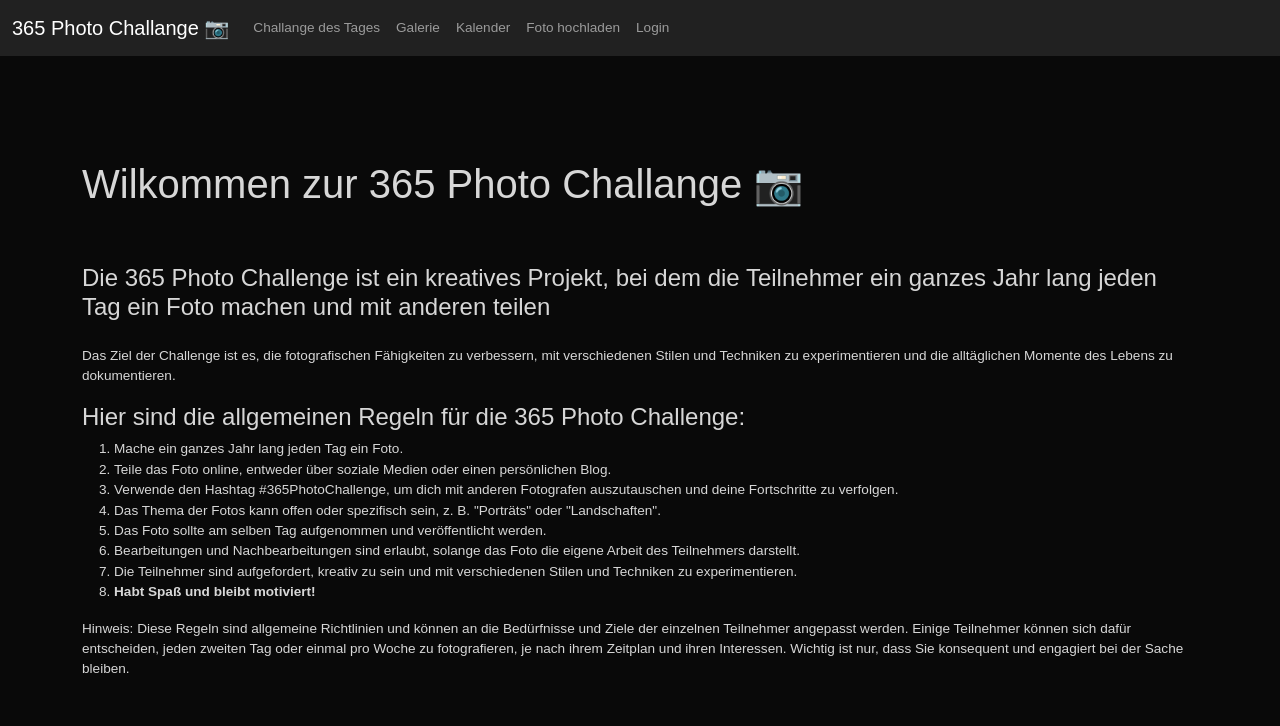
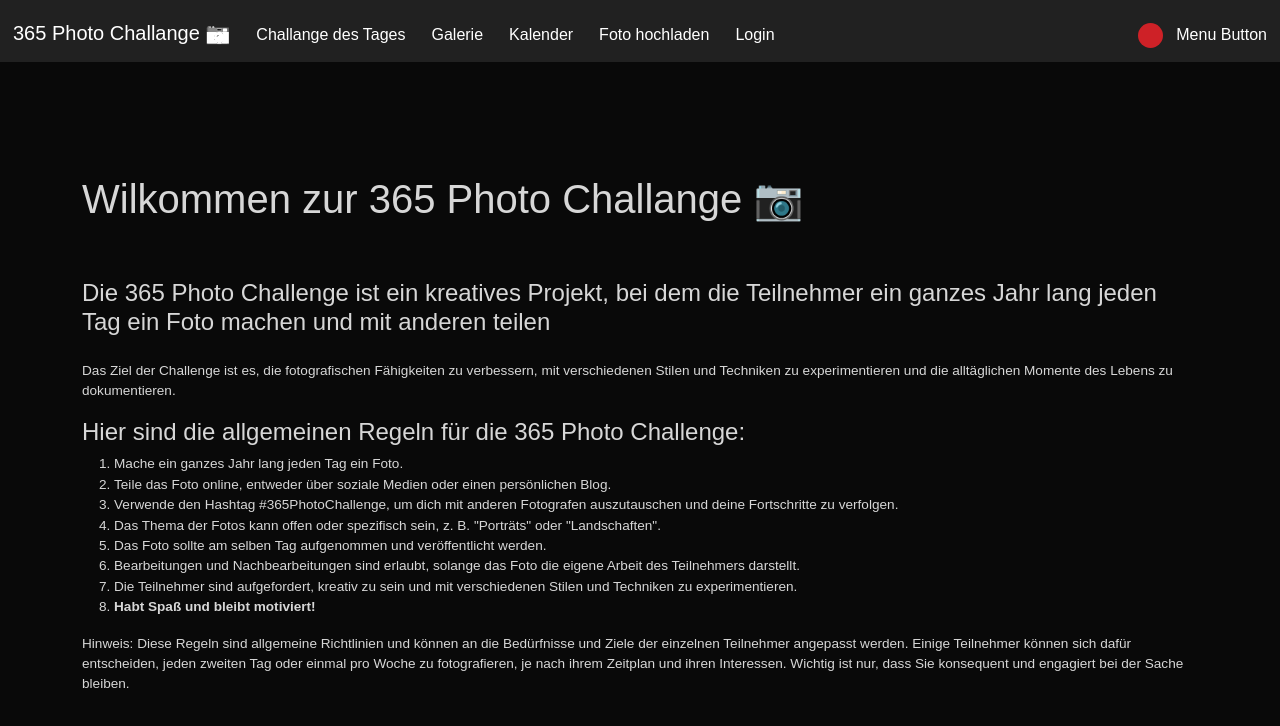
Before and after one commit to KuroTsubasa1/photo-365-challange, a Nuxt app: page / in a window 1280 px wide. Shown: the top 726 px of the page. Built offline with nearby package versions, Linux system fonts and the light colour scheme; no server answers.

Commit message:
Implemented better navigation bar

```diff
--- a/components/Navigation.vue
+++ b/components/Navigation.vue
@@ -1,32 +1,32 @@
 <template>
-  <header>
-    <nav class="navbar navbar-expand-lg  navbar-dark bg-dark">
-      <div class="container-fluid">
-        <NuxtLink class="navbar-brand" aria-current="page" to="/">365 Photo Challange 📷</NuxtLink>
-        <button class="navbar-toggler float-end" type="button" data-bs-toggle="collapse" data-bs-target="#navbarNavAltMarkup"
-                aria-controls="navbarNavAltMarkup" aria-expanded="false" aria-label="Toggle navigation">
-          <span class="navbar-toggler-icon"></span>
-        </button>
-        <div class="collapse navbar-collapse" id="navbarNavAltMarkup">
-          <div class="navbar-nav">
-            <!-- <NuxtLink class="nav-link" to="/calendar">Kalender</NuxtLink> -->
-            <NuxtLink class="nav-link " to="/prompt-of-the-day">Challange des Tages</NuxtLink>
 
-            <NuxtLink class="nav-link " to="/gallery">Galerie</NuxtLink>
-            <NuxtLink class="nav-link " to="/calendar">Kalender</NuxtLink>
-            <!-- <a class="nav-link" href="#">Fotos des Tages</a> -->
+  <div class="d-flex flex-column flex-lg-row bg-dark pt-3 pb-2 ">
+
+    <div class="d-flex flex-column flex-lg-row justify-content-start">
+      <NuxtLink class=" fake-h5 text-decoration-none btn btn-close-white" to="/">365 Photo Challange 📷</NuxtLink>
+    </div>
 
 
-            <NuxtLink class="nav-link " to="/upload-image">
-              Foto hochladen
-            </NuxtLink>
+    <div class="d-flex flex-fill flex-column flex-lg-row justify-content-md-start justify-content-center">
+      <NuxtLink class="text-decoration-none btn btn-close-white" to="/prompt-of-the-day">Challange des Tages</NuxtLink>
+      <NuxtLink class="text-decoration-none btn btn-close-white" to="/gallery">Galerie</NuxtLink>
+      <NuxtLink class="text-decoration-none btn btn-close-white" to="/calendar">Kalender</NuxtLink>
+      <NuxtLink class="text-decoration-none btn btn-close-white" to="/upload-image">Foto hochladen</NuxtLink>
+      <NuxtLink class="text-decoration-none btn btn-close-white" to="/login">Login</NuxtLink>
+    </div>
 
-            <NuxtLink class="nav-link  float-end" to="/login">Login</NuxtLink>
-          </div>
+
+    <div class="d-flex flex-column flex-lg-row justify-content-center justify-content-lg-end  align-content-centers">
+      <NuxtLink class="text-decoration-none  d-flex justify-content-center" to="/profile">
+        <div class="profile ">
+
         </div>
-      </div>
-    </nav>
-  </header>
+      </NuxtLink>
+      <div class="text-decoration-none btn btn-close-white" to="/profile">Menu Button</div>
+    </div>
+
+  </div>
+
 </template>
 
 <script setup>
@@ -34,6 +34,31 @@
 </script>
 
 <style scoped>
+.b {
+  border: #ce2127 solid 1px;
+}
+
+.fake-h5 {
+  font-size: 1.25rem !important;
+  line-height: 1.3rem;
+}
+
+.profile
+{
+  margin-top: 7px;
+  width: 25px;
+  height: 25px;
+  border-radius: 100%;
+  background-color: #ce2127;
+}
+
+.profile:hover
+{
+  background-color: #5e1113;
+}
+
+
+
 .nav-link {
   /*
   margin-left: 5px;
--- a/components/PromptOfTheDay.vue
+++ b/components/PromptOfTheDay.vue
@@ -10,15 +10,15 @@
 
   <div
       class="container d-flex flex-column flex-lg-row flex-fill text-center w-100 justify-content-center mt-5">
-    <a @click="toggleIdeas" class="btn btn-dark" data-toggle="collapse" href="#collapseExample" role="button" aria-expanded="false">
+    <button @click="toggleIdeas" class="btn btn-dark" data-toggle="collapse" href="#collapseExample" role="button" aria-expanded="false">
       Gib mir ein paar Ideen
-    </a>
+    </button>
   </div>
 
   <div
-      v-show="showIdeas" class="container idea-container flex-column flex-lg-row flex-fill text-center w-100 b justify-content-evenly mt-5">
+      v-show="showIdeas" class="b container idea-container flex-column flex-lg-row mt-5 justify-content-center">
 
-    <div v-for="item in prompt.helpers" class="b d-flex flex-column mb-3">
+    <div v-for="item in prompt.helpers" class="b d-flex flex-column mb-3 text-center w-100">
       <div class=" ">
         <h5>
           {{ item.title }}
@@ -71,10 +71,15 @@ export default {
 }
 
 .b {
-  /* border: #ce2127 solid 1px; */
+  /*
+  border: #ce2127 solid 1px;
+  */
+
+
   padding-left: 20px;
   padding-right: 20px;
   padding-top: 20px;
+
 }
 
 .idea-container
--- a/layouts/default.vue
+++ b/layouts/default.vue
@@ -1,5 +1,5 @@
 <template>
-  <div class="d-flex flex-column min-vh-100 min-vw-100">
+  <div class="d-flex flex-column min-vh-100 min-vw-100 ">
     <Navigation></Navigation>
     <main class="d-flex flex-grow-1 justify-content-center align-items-center">
 
--- a/pages/gallery.vue
+++ b/pages/gallery.vue
@@ -1,9 +1,16 @@
 <template>
 
-  <gallery-image
-      v-for="(image,index) in images"
-      :image="image">
-  </gallery-image>
+  <main class="d-flex flex-grow-1">
+    <section class="d-flex flex-wrap justify-content-center mt-5 ms-md-5">
+
+      <gallery-image
+          v-for="(image,index) in images"
+          :image="image">
+      </gallery-image>
+    </section>
+  </main>
+
+
 
 </template>
 
@@ -12,7 +19,7 @@
 // https://pocket.lasseharm.space/api/files/1zgd4x1vh2rswl7/o86g87mo4jljc26/burg_u9piFiSrGl.png
 definePageMeta(
     {
-      layout: 'gallery-layout',
+
     }
 );
 
--- a/pages/index.vue
+++ b/pages/index.vue
@@ -109,6 +109,7 @@ export default {
 
 <style scoped>
 .wrapper {
+  margin-top: 1.5rem;
   margin-left: 3rem;
   margin-right: 3rem;
 }
```
